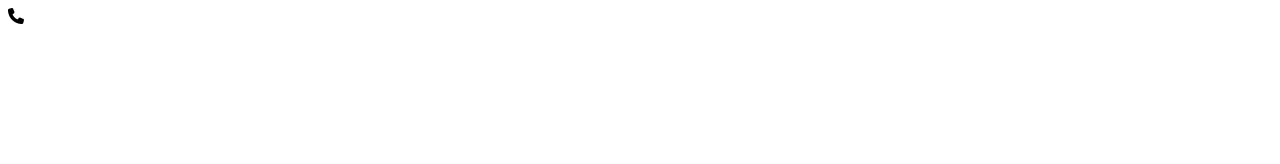
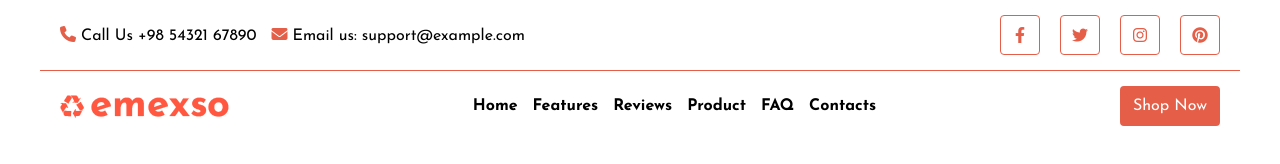
Before and after one commit to dirmegle/emexso, a website: page index.html in a window 1280 px wide. Drawn offline with Linux system fonts and the light colour scheme.

Commit message:
partials

```diff
--- a/index.html
+++ b/index.html
@@ -12,9 +12,41 @@
 <body>
   <header>
     <div class="calls">
-      <i class="fa-solid fa-phone"></i>
+      <div>
+        <i class="fa-solid fa-phone"></i>
+        Call Us +98 54321 67890
+      </div>
+
+      <div>
+        <i class="fa-solid fa-envelope"></i>
+        Email us: support@example.com
+      </div>
     </div>
 
+    <dov class="social">
+      <a href="#"><i class="fa-brands fa-facebook-f"></i></a>
+      <a href="#"><i class="fa-brands fa-twitter"></i></a>
+      <a href="#"><i class="fa-brands fa-instagram"></i></a>
+      <a href="#"><i class="fa-brands fa-pinterest"></i></a>
+    </dov>
+
   </header>
+  <hr>
+
+  <nav>
+    <img src="app/assets/logo.png" alt="logo">
+    <div class="links">
+      <a href="#">Home</a>
+      <a href="#">Features</a>
+      <a href="#">Reviews</a>
+      <a href="#">Product</a>
+      <a href="#">FAQ</a>
+      <a href="#">Contacts</a>
+    </div>
+
+    <div>
+      <a href="#" class="button">Shop Now</a>
+    </div>
+  </nav>
 </body>
 </html>
--- /dev/null
+++ b/scss/general.scss
@@ -0,0 +1,15 @@
+/* Remtasi: https://themehoster.com/tf/html/tm/emexso/demo/index.html# */
+
+@import url('https://fonts.googleapis.com/css2?family=Barlow:wght@400;500;600;700&family=Josefin+Sans:wght@400;500;600;700&display=swap');
+
+$orange: #e55e48;
+$blue: #0d245e;
+
+* {
+  margin: 0;
+  padding: 0;
+  box-sizing: border-box;
+  font-family: Josefin sans;
+  text-decoration: none;
+  color: black;
+}
--- /dev/null
+++ b/scss/header.scss
@@ -0,0 +1,46 @@
+header {
+    display: flex;
+    justify-content: space-between;
+    height: 70px;
+    padding: 0 20px;
+    align-items: center;
+    max-width: 1200px;
+    margin: auto;
+  }
+
+  i {
+    color: $orange
+  }
+
+  .calls {
+    display: flex;
+    gap: 15px;
+  }
+
+  .social {
+    display: flex;
+    gap: 20px;
+
+    i {
+      border: 1px solid $orange;
+      width: 40px;
+      height: 40px;
+      border-radius: 4px;
+      display: flex;
+      justify-content: center;
+      align-items: center;
+
+      &:hover {
+        background: $orange;
+        color: white;
+      }
+    }
+  }
+
+  hr {
+    width: 95%;
+    margin: auto;
+    max-width: 1200px;
+    border: none;
+    border-bottom:  1px solid $orange;
+  }
--- /dev/null
+++ b/scss/media.scss
@@ -0,0 +1,21 @@
+
+  // Media
+
+  @media (max-width: 768px) {
+
+    header {
+      flex-direction: column;
+      height: auto;
+      padding: 15px;
+
+      .calls {
+        flex-direction: column;
+        align-items: center;
+        margin-bottom: 15px;
+      }
+    }
+
+    nav .links {
+      display: none;
+    }
+  }
--- /dev/null
+++ b/scss/nav.scss
@@ -0,0 +1,36 @@
+nav {
+    display: flex;
+    justify-content: space-between;
+    height: 70px;
+    padding: 0 20px;
+    align-items: center;
+    max-width: 1200px;
+    margin: auto;
+
+    .links {
+      display: flex;
+      gap: 15px;
+      font-weight: bold;
+
+    }
+
+      .button {
+        background: $orange;
+        color: white;
+        width: 100px;
+        height: 40px;
+        border-radius: 4px;
+        display: flex;
+        align-items: center;
+        justify-content: center;
+        border: 3px solid $orange;
+        transition: 0.3s;
+
+        &:hover {
+          background: transparent;
+          color: $orange;
+        }
+
+      }
+
+    }
--- a/scss/style.scss
+++ b/scss/style.scss
@@ -1,3 +1,4 @@
-/* Remtasi: https://themehoster.com/tf/html/tm/emexso/demo/index.html# */
-
-@import url('https://fonts.googleapis.com/css2?family=Barlow:wght@400;500;600;700&family=Josefin+Sans:wght@400;500;600;700&display=swap');
+@import "general.scss";
+@import "header.scss";
+@import "nav.scss";
+@import "media.scss"
```
Also changed, not shown: app/css/style.css.
